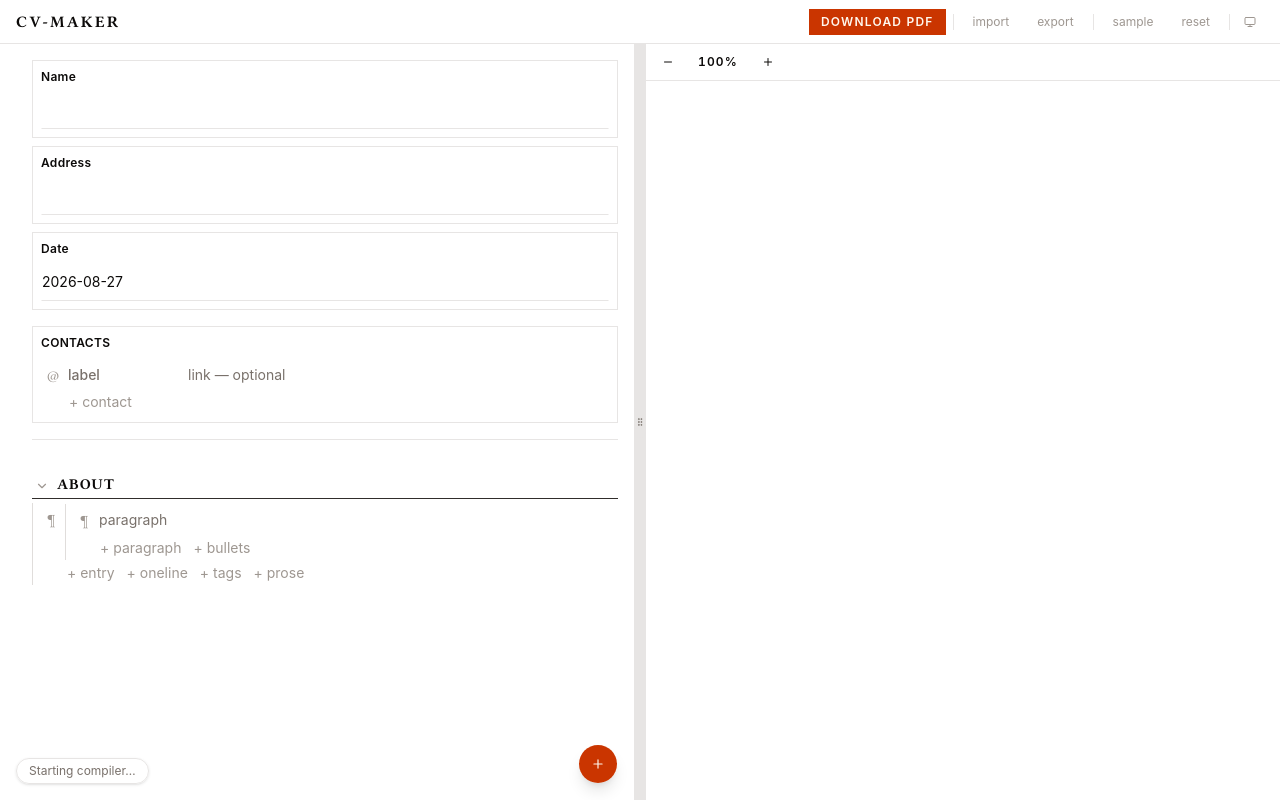
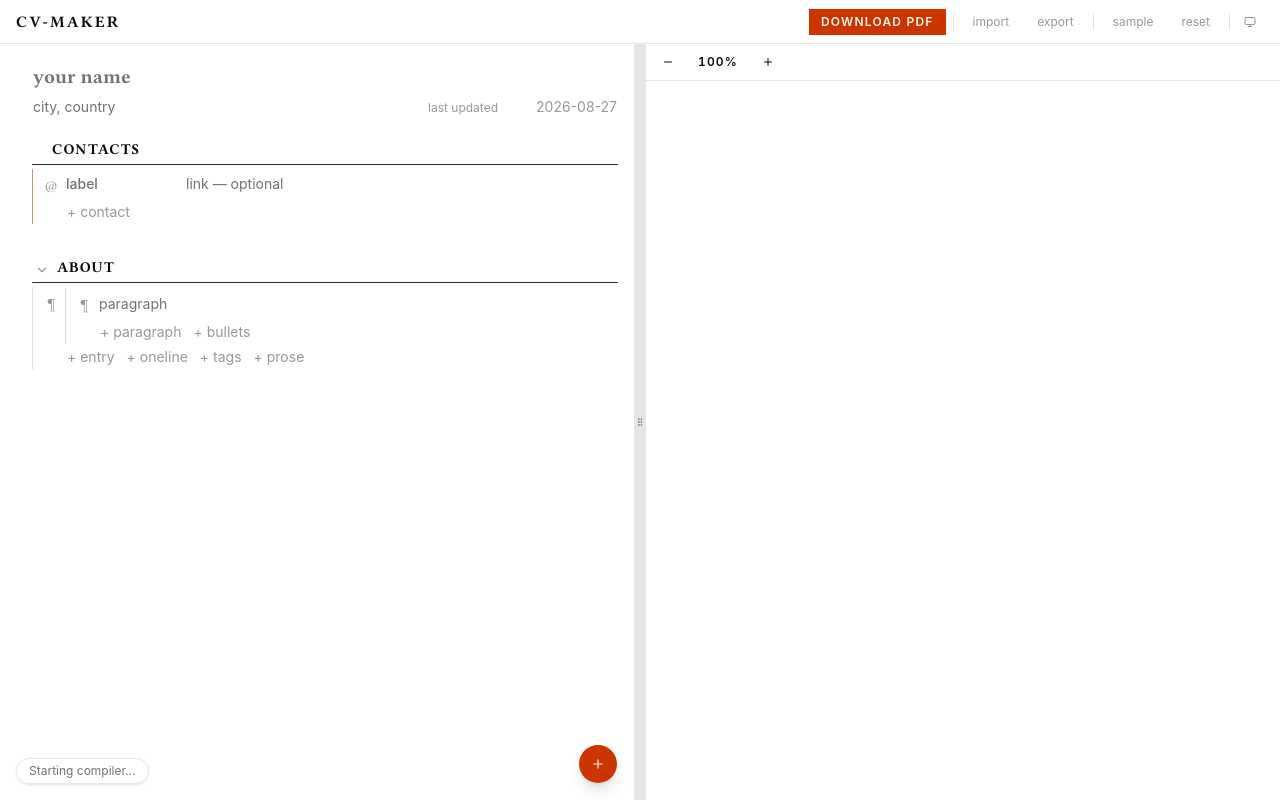
Before and after one commit to mricarte-i/cv-maker, a React (Vite) app: page / in a window 1280 px wide. Both pictures are taken after a click on the button "+ contact". Built offline with nearby package versions, Linux system fonts and the light colour scheme.

Commit message:
contacts keyboard shortcuts

```diff
--- a/src/App.tsx
+++ b/src/App.tsx
@@ -12,7 +12,6 @@ import { DispatchCtx } from "./ui/dispatch";
 import { SectionEditor } from "./ui/SectionEditor";
 import { Button } from "./components/ui/button";
 import { Input } from "./components/ui/input";
-import { Label } from "./components/ui/label";
 import {
   ResizableHandle,
   ResizablePanel,
@@ -26,8 +25,7 @@ import { StatusToast } from "./ui/StatusToast";
 import { CompileErrorDialog } from "./ui/CompileErrorDialog";
 import { cn } from "./lib/utils";
 import { useTheme } from "./ui/theme";
-
-const FIELDS = ["name", "address", "date"] as const;
+import { Rail } from "./ui/Row";
 
 /** the seed fixture is no longer the boot default — it is reachable on demand */
 function sampleDocument(): CVDocument {
@@ -216,33 +214,62 @@ function Editor({ initial }: { initial: CVDocument }) {
           <ResizablePanel id="editor" defaultSize="50" minSize="25">
             <div className="relative h-full">
               <aside className="h-full space-y-4 overflow-y-auto py-4 pr-4 pl-8">
-                <div className="grid gap-2">
-                  {FIELDS.map((field) => (
-                    <div key={field} className="grid gap-1 border p-2">
-                      <Label htmlFor={field} className="capitalize">
-                        {field}
-                      </Label>
+                <div>
                   <Input
-                        id={field}
-                        value={doc[field]}
+                    placeholder="your name"
+                    className="h-8 border-b-transparent font-serif text-xl font-bold md:text-xl"
+                    value={doc.name}
                     onChange={(e) =>
                       dispatch({
                         type: "doc/set",
-                            field,
+                        field: "name",
+                        value: e.target.value,
+                      })
+                    }
+                  />
+                  <div className="flex items-baseline gap-2">
+                    <Input
+                      placeholder="city, country"
+                      className="h-7 border-b-transparent text-sm"
+                      value={doc.address}
+                      onChange={(e) =>
+                        dispatch({
+                          type: "doc/set",
+                          field: "address",
+                          value: e.target.value,
+                        })
+                      }
+                    />
+                    <span className="text-pencil shrink-0 text-xs">
+                      last updated
+                    </span>
+                    <Input
+                      placeholder="2026-01-31"
+                      className="text-pencil h-7 w-28 shrink-0 border-b-transparent text-right text-sm"
+                      value={doc.date}
+                      onChange={(e) =>
+                        dispatch({
+                          type: "doc/set",
+                          field: "date",
                           value: e.target.value,
                         })
                       }
                     />
                   </div>
-                  ))}
                 </div>
 
-                <div className="space-y-2 border p-2">
-                  <Label>Contacts</Label>
+                <div>
+                  {/* pl-5 lines the label up with the section labels, which sit
+                      behind a size-5 caret */}
+                  <div className="border-rule border-b pb-0.5 pl-5">
+                    <span className="font-serif text-[15px] font-bold tracking-[0.06em] uppercase">
+                      Contacts
+                    </span>
+                  </div>
+                  <Rail className="mt-1">
                     <ContactsEditor contacts={doc.contacts} />
+                  </Rail>
                 </div>
-
-                <hr />
 
                 <SortableList list={{ kind: "sections" }} items={doc.sections}>
                   {(s, i) => <SectionEditor section={s} index={i} />}
--- a/src/state/reducer.ts
+++ b/src/state/reducer.ts
@@ -23,7 +23,7 @@ export type Action =
   | { type: "list/move"; list: ListRef; from: number; to: number }
 
   // adds: each needs a different factory
-  | { type: "contact/add" }
+  | { type: "contact/add"; at?: number }
   | { type: "section/add" }
   | { type: "item/add"; sectionId: string; kind: Item["kind"] }
   | { type: "block/add"; itemId: string; kind: Block["kind"]; at?: number }
@@ -69,7 +69,7 @@ const edit = produce(
       // adds resolve their list directly — pushing through `unknown[]` would let
       // an emptyContact() land in doc.sections without a complaint
       case "contact/add":
-        doc.contacts.push(emptyContact());
+        doc.contacts.splice(a.at ?? doc.contacts.length, 0, emptyContact());
         break;
       case "section/add":
         doc.sections.push(emptySection());
--- a/src/ui/BlockEditor.tsx
+++ b/src/ui/BlockEditor.tsx
@@ -13,10 +13,12 @@ function BulletRow({
   block,
   bullet,
   index,
+  removeBulletsBlock,
 }: {
   block: Bullets;
   bullet: Bullet;
   index: number;
+  removeBulletsBlock: () => void;
 }) {
   const dispatch = useDispatch();
   const list: ListRef = { kind: "bullets", blockId: block.id };
@@ -30,11 +32,16 @@ function BulletRow({
       focusAfterRender(rowKey(block.id, index + 1));
       return;
     }
-    // backspace on empty bullet > delete bullet, unless its the only one
-    if (e.key === "Backspace" && bullet.text === "" && block.items.length > 1) {
+    // backspace on empty bullet > delete bullet
+    if (e.key === "Backspace" && bullet.text === "") {
       e.preventDefault();
-      dispatch({ type: "list/remove", list, index });
-      focusAfterRender(rowKey(block.id, Math.max(0, index - 1)));
+      //if it was the last bullet, remove bullets block entirely
+      if (block.items.length === 1) {
+        removeBulletsBlock();
+      } else {
+        dispatch({ type: "list/remove", list, index });
+        focusAfterRender(rowKey(block.id, Math.max(0, index - 1)));
+      }
     }
   };
 
@@ -136,7 +143,16 @@ export function BlockEditor({
         list={{ kind: "bullets", blockId: block.id }}
         items={block.items}
       >
-        {(bullet, i) => <BulletRow block={block} bullet={bullet} index={i} />}
+        {(bullet, i) => (
+          <BulletRow
+            block={block}
+            bullet={bullet}
+            index={i}
+            removeBulletsBlock={() =>
+              dispatch({ type: "list/remove", list: parent, index })
+            }
+          />
+        )}
       </SortableList>
 
       <Row
--- a/src/ui/ContactsEditor.tsx
+++ b/src/ui/ContactsEditor.tsx
@@ -5,8 +5,72 @@ import { useDispatch } from "./dispatch";
 import { Input } from "@/components/ui/input";
 import { DragHandle, RowDelete, SortableList } from "./Sortable";
 import { AddButton, FIELD, Mark, Row, TEXT } from "./Row";
+import { focusAfterRender, rowKey, useFocusClaim } from "./focus";
 
 const CONTACTS: ListRef = { kind: "contacts" };
+
+// contacts have no parent id — a literal namespace can't collide with a uuid
+const KEY = "contacts";
+
+function ContactRow({
+  contact,
+  index,
+  count,
+}: {
+  contact: Contact;
+  index: number;
+  count: number;
+}) {
+  const dispatch = useDispatch();
+  const ref = useFocusClaim<HTMLInputElement>(rowKey(KEY, index));
+
+  const set = (patch: Partial<Omit<Contact, "id">>) =>
+    dispatch({ type: "contact/update", id: contact.id, patch });
+
+  //TODO: very similar to onKeyDown in BlockEditor...
+  const onKeyDown = (e: React.KeyboardEvent<HTMLInputElement>) => {
+    if (e.key === "Enter") {
+      e.preventDefault();
+      dispatch({ type: "contact/add", at: index + 1 });
+      focusAfterRender(rowKey(KEY, index + 1));
+      return;
+    }
+    // backspace on empty contact content + empty label > delete contact
+    if (e.key === "Backspace" && contact.text === "" && contact.link === "") {
+      e.preventDefault();
+      dispatch({ type: "list/remove", list: CONTACTS, index });
+      // nothing to hand the caret to if that was the last one
+      if (count > 1) {
+        focusAfterRender(rowKey(KEY, Math.max(0, index - 1)));
+      }
+    }
+  };
+
+  return (
+    <Row
+      marker={<DragHandle marker={<Mark>@</Mark>} />}
+      end={<RowDelete list={CONTACTS} index={index} />}
+    >
+      <div className="flex min-w-0 items-baseline gap-2">
+        <Input
+          ref={ref}
+          className={cn("h-7 w-28 shrink-0 font-medium", TEXT, FIELD)}
+          placeholder="label"
+          value={contact.text}
+          onKeyDown={onKeyDown}
+          onChange={(e) => set({ text: e.target.value })}
+        />
+        <Input
+          className={cn("h-7 min-w-0 flex-1", TEXT, FIELD)}
+          placeholder="link — optional"
+          value={contact.link}
+          onKeyDown={onKeyDown}
+          onChange={(e) => set({ link: e.target.value })}
+        />
+      </div>
+    </Row>
+  );
+}
 
 export function ContactsEditor({ contacts }: { contacts: Contact[] }) {
   const dispatch = useDispatch();
@@ -14,39 +78,7 @@ export function ContactsEditor({ contacts }: { contacts: Contact[] }) {
   return (
     <div>
       <SortableList list={CONTACTS} items={contacts}>
-        {(c, i) => (
-          <Row
-            marker={<DragHandle marker={<Mark>@</Mark>} />}
-            end={<RowDelete list={CONTACTS} index={i} />}
-          >
-            <div className="flex min-w-0 items-baseline gap-2">
-              <Input
-                className={cn("h-7 w-28 shrink-0 font-medium", TEXT, FIELD)}
-                placeholder="label"
-                value={c.text}
-                onChange={(e) =>
-                  dispatch({
-                    type: "contact/update",
-                    id: c.id,
-                    patch: { text: e.target.value },
-                  })
-                }
-              />
-              <Input
-                className={cn("h-7 min-w-0 flex-1", TEXT, FIELD)}
-                placeholder="link — optional"
-                value={c.link}
-                onChange={(e) =>
-                  dispatch({
-                    type: "contact/update",
-                    id: c.id,
-                    patch: { link: e.target.value },
-                  })
-                }
-              />
-            </div>
-          </Row>
-        )}
+        {(c, i) => <ContactRow contact={c} index={i} count={contacts.length} />}
       </SortableList>
 
       <div className="pl-6">
--- a/src/ui/focus.ts
+++ b/src/ui/focus.ts
@@ -11,8 +11,10 @@ export const focusAfterRender = (key: string) => {
 };
 
 /** hands the caret to whichever row asked for it, exactly once */
-export function useFocusClaim(key: string) {
-  const ref = useRef<HTMLTextAreaElement>(null);
+export function useFocusClaim<
+  T extends HTMLInputElement | HTMLTextAreaElement = HTMLTextAreaElement,
+>(key: string) {
+  const ref = useRef<T>(null);
 
   // deliberately no dep array: the claim has to be tested on the very render
   // that brought this row into existence
```
Lines whose indentation alone changed are shown as unchanged.
